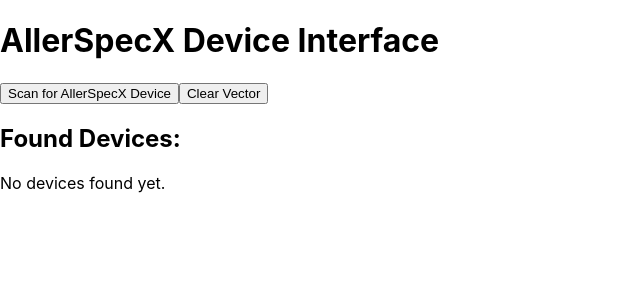
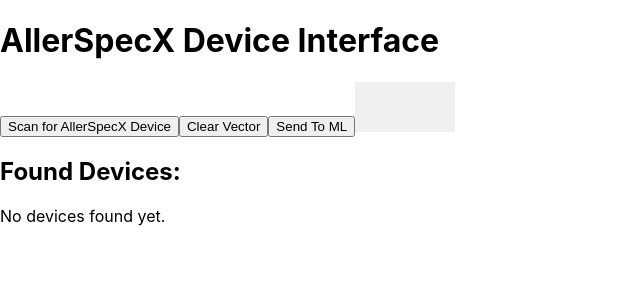
Before and after one commit to Earth-Panda/AllerSpecX_WebApp, a React (Create React App) app: page / in a window 1280 px wide. Shown: the top 300 px of the page, without its empty margins (0-640 px from the left). Built offline with nearby package versions, Linux system fonts and the light colour scheme.

Commit message:
sever integration

```diff
--- a/src/App.js
+++ b/src/App.js
@@ -1,6 +1,8 @@
 import React, { useState, useEffect } from 'react';
 import * as ble from "./ble.js";
 import * as CONSTS from "./consts.js"
+import * as serv from "./server.js"
+
 
 const AllerSpecX_App = () => {
 
@@ -25,7 +27,22 @@ const AllerSpecX_App = () => {
       {/* Scan button */}
       <button onClick={ () => {ble.requestBluetoothDevices(bleStatus, updateDevice)} }>Scan for AllerSpecX Device</button>
 
-      <button onClick={() => {ble.clear()}}>Clear Vector</button>
+      <button onClick={() => {ble.clearData()}}>Clear Vector</button>
+
+      <button onClick={() => {serv.sendToML(ble.getData())}}>Send To ML</button>
+
+      <button
+        onClick={() => alert("Button clicked!")}
+        style={{
+          backgroundImage: './images/AllerSpecX_Logo.png',
+          backgroundSize: "cover",
+          width: "100px",
+          height: "50px",
+          border: "none",
+          cursor: "pointer"
+        }}
+      >
+      </button>
 
       {/* List of devices found */}
       <div>
--- a/src/ble.js
+++ b/src/ble.js
@@ -2,10 +2,13 @@ import * as CONSTS from "./consts.js"
 
 export var recData = []
 
-export function clear() {
-    recData = []
+export function clearData() {
+    recData = [];
 }
 
+export function getData(){
+    return recData;
+}
 // Request Bluetooth devices
 export async function requestBluetoothDevices(bleStatus, updateDevice) {
     console.log("Scanning for BLE devices")
--- /dev/null
+++ b/src/server.js
@@ -0,0 +1,16 @@
+
+import axios from 'axios';
+
+export async function sendToML(id, data) {
+
+    axios.post('http://127.0.0.1:8080/v1/models/model:predict', {
+        id: id,
+        input: data
+      })
+      .then(function (response) {
+        console.log(response);
+      })
+      .catch(function (error) {
+        console.log(error);
+      });
+}
```
Also changed, not shown: images/AllerSpecX_Logo.png (added).
